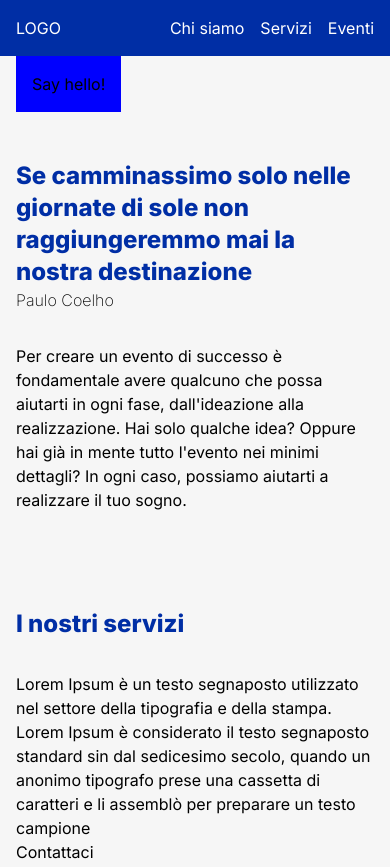
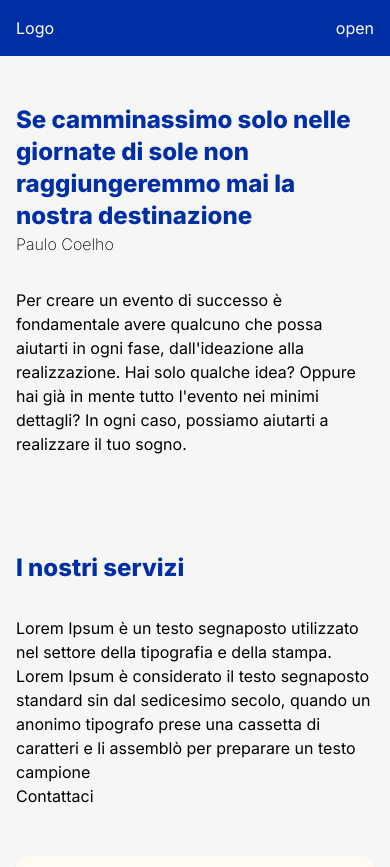
Before and after one commit to Lapociterni95/EffeElleEventi, an Astro site: page / in a window 390 px wide. Shown: the top 867 px of the page. Built offline with nearby package versions, Linux system fonts and the light colour scheme; Astro itself is replaced by a stand-in of ours.

Commit message:
mobile overlay menu svelte component

```diff
--- a/src/components/AniButton.svelte
+++ /dev/null
@@ -1,19 +0,0 @@
-<script>
-  import { fly } from "svelte/transition";
-
-  let message = "";
-  export let color;
-</script>
-
-<button
-  on:click={() => (message += "hello!")}
-  style="background: {color}; padding: 1rem;"
->
-  Say hello!
-</button>
-
-{#if message}
-  <div transition:fly={{ y: 20 }} class="text-gray-900 text-2xl font-bold">
-    {message}
-  </div>
-{/if}
--- a/src/components/Header.astro
+++ b/src/components/Header.astro
@@ -1,9 +1,16 @@
+---
+import OverlayMenu from "./OverlayMenu.svelte";
+---
+
 <header
   class="px-4 sm:px-12 md:px-20 flex flex-row justify-between items-center py-4 bg-client-blue text-white"
 >
-  <div class="logo">LOGO</div>
+  <div class="logo">Logo</div>
   <nav>
-    <ul class="flex flex-row gap-x-4 items-center">
+    <div class="flex sm:hidden">
+      <OverlayMenu client:load />
+    </div>
+    <ul class="hidden sm:flex flex-row gap-x-4 items-center">
       <li>
         <a href="#">Chi siamo</a>
       </li>
--- /dev/null
+++ b/src/components/OverlayMenu.svelte
@@ -0,0 +1,26 @@
+<script>
+  import { fade } from "svelte/transition";
+  export let isOpen = false;
+</script>
+
+<button
+  class="relative z-[22]"
+  on:click={() => {
+    isOpen = !isOpen;
+  }}
+>
+  {#if !isOpen}
+    <span>open </span>
+  {:else}
+    <span>close</span>
+  {/if}
+</button>
+
+{#if isOpen}
+  <div
+    transition:fade={{ duration: 100 }}
+    class="w-[100vw] h-[100vh] bg-red-800 text-white absolute top-0 left-0 z-[1] flex flex-col items-center justify-center"
+  >
+    <span>overlay menu content</span>
+  </div>
+{/if}
--- a/src/layouts/Layout.astro
+++ b/src/layouts/Layout.astro
@@ -21,7 +21,7 @@ const { title } = Astro.props;
     <meta name="generator" content={Astro.generator} />
     <title>{title}</title>
   </head>
-  <body>
+  <body class="relative">
     <Header />
     <slot />
     <Footer />
--- a/src/pages/index.astro
+++ b/src/pages/index.astro
@@ -2,12 +2,10 @@
 import Layout from "../layouts/Layout.astro";
 import Jumbo from "../components/Jumbo.astro";
 import Services from "../components/Services.astro";
-import AniButton from "../components/AniButton.svelte";
 ---
 
 <Layout title="Welcome to Astro.">
   <main class="px-4 sm:px-12 md:px-20">
-    <AniButton color={"blue"} client:load />
     <Jumbo />
     <Services />
   </main>
```
